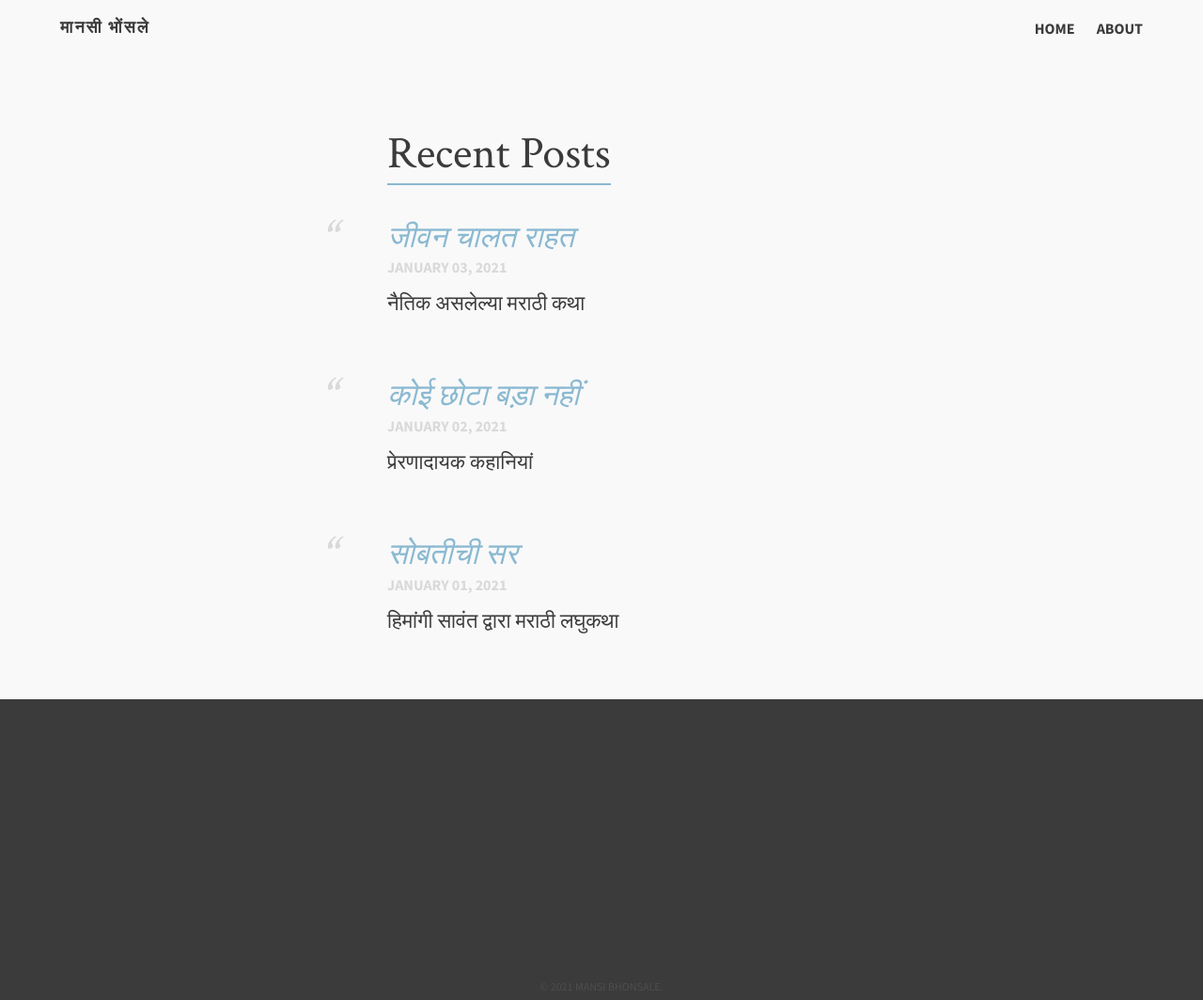
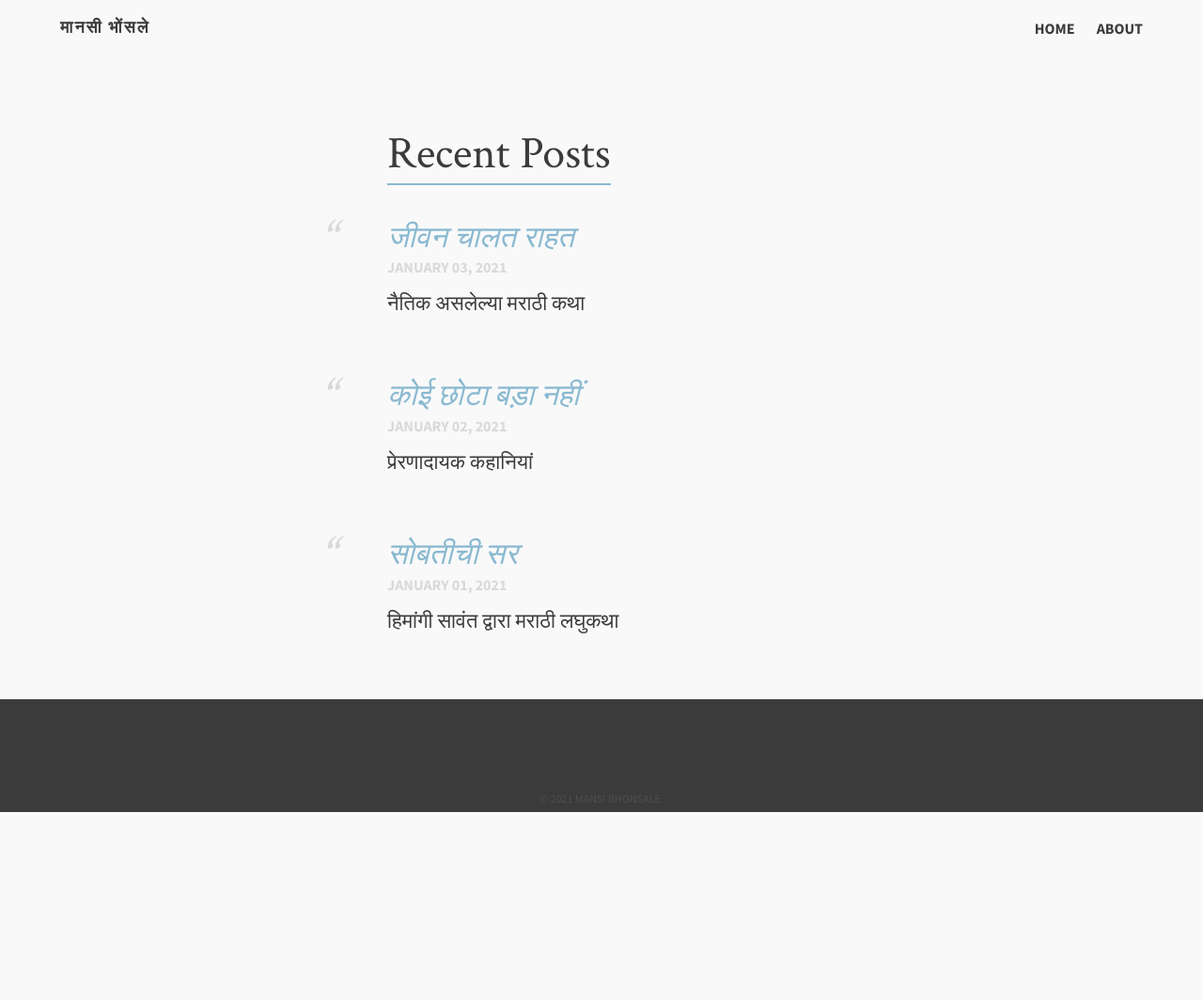
Before and after one commit to Mansi-Life-Beliefs/mansi-life-beliefs.github.io, a Jekyll site: the page built from index.md, in a window 1280 px wide. Shown: the whole page at 94% size. Built offline with Jekyll 4.4.1, drawn with Linux system fonts in a browser that asks for light colours; after the commit the page ends 900 px from its top, so only the background shows below that.

Commit message:
footer sized fixed

```diff
--- a/_sass/_variables.scss
+++ b/_sass/_variables.scss
@@ -41,7 +41,7 @@ $lh: 33px;
 $lhsmall: 24px;
 
 // Sizing
-$footerHeight: 320px;
+$footerHeight: 120px;
 
 // Griddit
 /* Break Points
```
